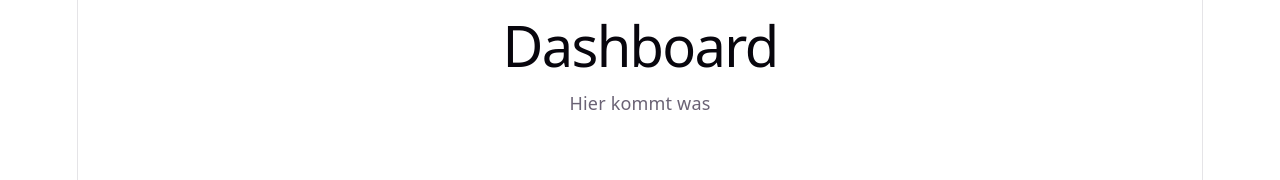
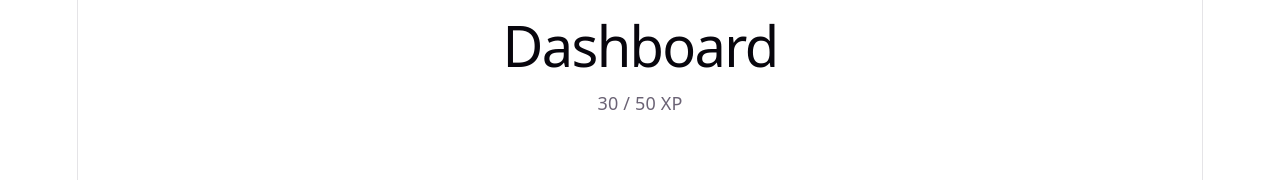
Before and after one commit to stackcraft-op/NullPointerPanic-web, a React (Vite) app: page /dashboard in a window 1280 px wide. Shown: the top 180 px of the page. Built offline with nearby package versions, Linux system fonts and the light colour scheme.

Commit message:
XPBar-Komponente mit Props, Login-Navigation, Backlog aktualisiert

```diff
--- /dev/null
+++ b/src/components/XPBar.jsx
@@ -0,0 +1,7 @@
+function XPBar({ xp, maxXp}) {
+    return (
+        <p>{xp} / {maxXp} XP</p>
+    )
+}
+
+export default XPBar;
--- a/src/pages/DashboardPage.jsx
+++ b/src/pages/DashboardPage.jsx
@@ -1,8 +1,10 @@
+import XPBar from "../components/XPBar";
+
 function DashboardPage(){
     return(
         <div>
             <h1>Dashboard</h1>
-            <p>Hier kommt was</p>
+            <XPBar xp={30} maxXp={50} />
         </div>
     )
 }
--- a/src/pages/LoginPage.jsx
+++ b/src/pages/LoginPage.jsx
@@ -1,7 +1,9 @@
 import { useState } from "react";
+import { useNavigate } from "react-router-dom";
 
 function LoginPage(){
     const [name,setName] = useState("");
+    const navigate = useNavigate();
 
     return(
         <div>
@@ -12,6 +14,7 @@ function LoginPage(){
                 onChange={(event) => setName(event.target.value)}
                 placeholder="Dein Name"/>
                 <p>du tippst gerade: {name}</p>
+                <button onClick={() => navigate("/dashboard")}>Einloggen</button>
         </div>
     )
 }
```
Also changed, not shown: 1 other file (tests, documents, lock files or other folders).
